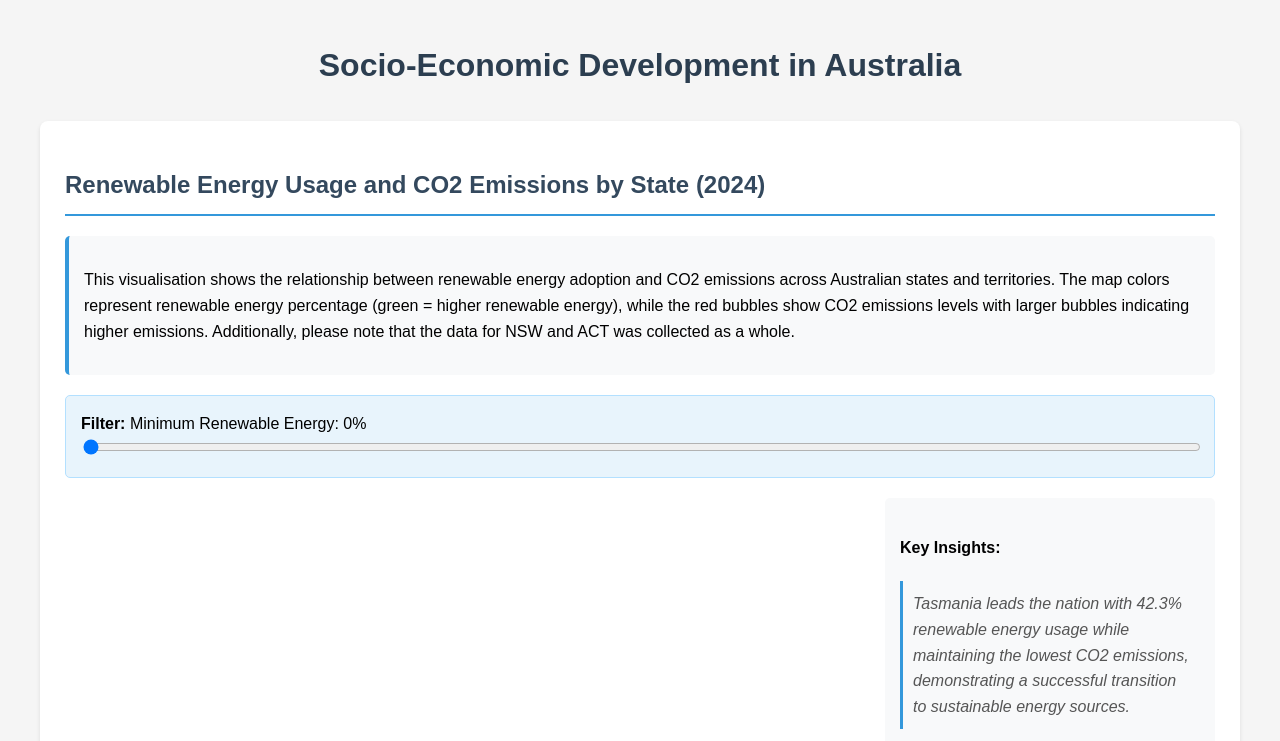
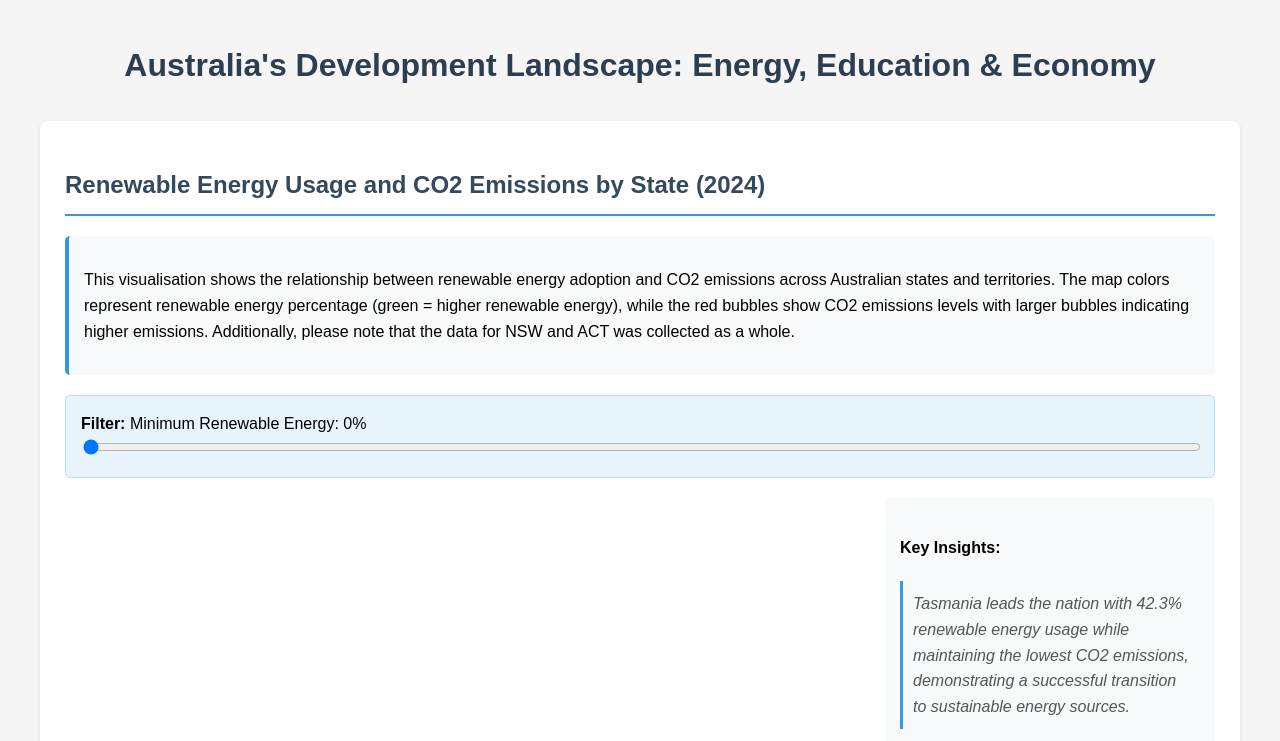
Before and after one commit to aks8597/FIT3179_DV2, a plain HTML site: page index.html in a window 1280 px wide. Shown: the top 741 px of the page. Drawn offline with Linux system fonts and the light colour scheme; a script that the page names is missing.

Commit message:
Update index.html

```diff
--- a/index.html
+++ b/index.html
@@ -91,7 +91,7 @@
 </head>
 <body>
   <div class="container">
-    <h1>Socio-Economic Development in Australia</h1>
+    <h1>Australia's Development Landscape: Energy, Education & Economy</h1>
 
     <!-- First Visualization with REAL Filtering -->
     <div class="visualization">
```
